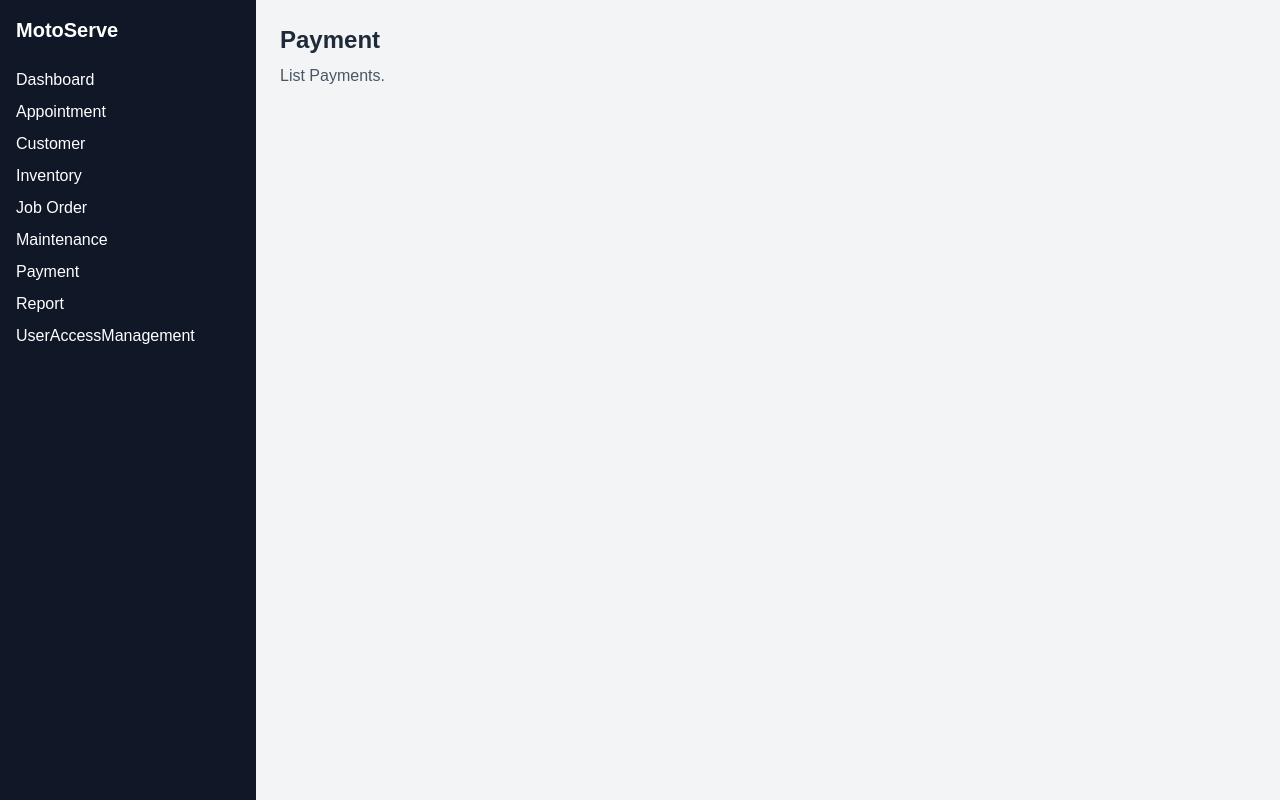
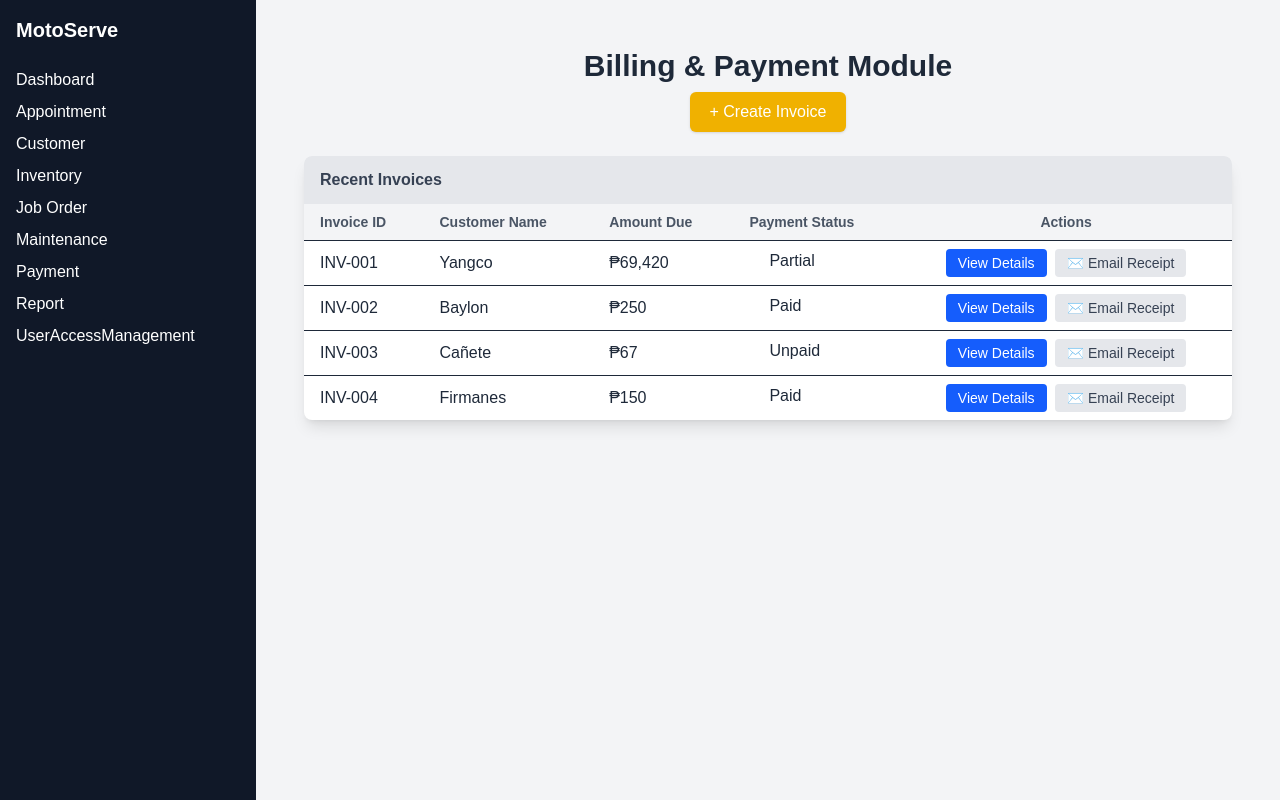
Before and after one commit to IvanYangco/MotoServe-frontend, a Next.js app: page /dashboard/Payment in a window 1280 px wide. Built offline with nearby package versions, Linux system fonts and the light colour scheme.

Commit message:
Initial commit

```diff
--- a/src/app/dashboard/Payment/page.tsx
+++ b/src/app/dashboard/Payment/page.tsx
@@ -1,8 +1,89 @@
-export default function AppointmentPage() {
+"use client";
+import { useState } from "react";
+
+interface Invoice {
+  id: string;
+  customer: string;
+  amount: number;
+  status: "Paid" | "Unpaid" | "Partial";
+}
+
+export default function PaymentPage() {
+  const [invoices, setInvoices] = useState<Invoice[]>([
+    { id: "INV-001", customer: "Yangco", amount: 69420, status: "Partial" },
+    { id: "INV-002", customer: "Baylon", amount: 250, status: "Paid" },
+    { id: "INV-003", customer: "Cañete", amount: 67, status: "Unpaid" },
+    { id: "INV-004", customer: "Firmanes", amount: 150, status: "Paid" },
+  ]);
+
+  const getStatusColor = (status: string) => {
+    switch (status) {
+      case "Paid":
+        return "text-green-500";
+      case "Unpaid":
+        return "text-red-500";
+      case "Partial":
+        return "text-yellow-500";
+      default:
+        return "text-gray-500";
+    }
+  };
+
   return (
-    <div>
-      <h1 className="text-gray-800 text-2xl font-bold">Payment</h1>
-      <p className="text-gray-600 mt-2">List Payments.</p>
+    <div className="p-6 space-y-6 text-gray-800">
+      <div className="text-center">
+        <h1 className="text-3xl font-bold mb-2">Billing & Payment Module</h1>
+        <button className="bg-yellow-500 hover:bg-yellow-600 text-white px-5 py-2 rounded-md shadow">
+          + Create Invoice
+        </button>
+      </div>
+
+      {/* Recent Invoices Section */}
+      <div className="bg-white shadow-lg rounded-lg overflow-hidden">
+        <div className="bg-gray-200 px-4 py-3 font-semibold text-gray-700">
+          Recent Invoices
+        </div>
+
+        <table className="min-w-full table-auto">
+          <thead className="bg-gray-100 text-left text-gray-600 text-sm">
+            <tr>
+              <th className="px-4 py-2">Invoice ID</th>
+              <th className="px-4 py-2">Customer Name</th>
+              <th className="px-4 py-2">Amount Due</th>
+              <th className="px-4 py-2">Payment Status</th>
+              <th className="px-4 py-2 text-center">Actions</th>
+            </tr>
+          </thead>
+          <tbody>
+            {invoices.map((invoice) => (
+              <tr
+                key={invoice.id}
+                className="border-t hover:bg-gray-50 transition"
+              >
+                <td className="px-4 py-2">{invoice.id}</td>
+                <td className="px-4 py-2">{invoice.customer}</td>
+                <td className="px-4 py-2">₱{invoice.amount.toLocaleString()}</td>
+                <td className="px-4 py-2 flex items-center gap-2">
+                  <span
+                    className={`w-3 h-3 rounded-full ${getStatusColor(
+                      invoice.status
+                    )}`}
+                  ></span>
+                  <span>{invoice.status}</span>
+                </td>
+                <td className="px-4 py-2 text-center space-x-2">
+                  <button className="bg-blue-600 hover:bg-blue-700 text-white px-3 py-1 text-sm rounded">
+                    View Details
+                  </button>
+                  <button className="bg-gray-200 hover:bg-gray-300 text-gray-700 px-3 py-1 text-sm rounded">
+                    ✉️ Email Receipt
+                  </button>
+                </td>
+              </tr>
+            ))}
+          </tbody>
+        </table>
+      </div>
     </div>
   );
 }
--- a/src/app/dashboard/Report/page.tsx
+++ b/src/app/dashboard/Report/page.tsx
@@ -1,8 +1,69 @@
-export default function AppointmentPage() {
+"use client";
+
+import { useState, useEffect } from "react";
+import {
+  LineChart, Line, XAxis, YAxis, CartesianGrid, Tooltip, Legend, ResponsiveContainer,
+  BarChart, Bar
+} from "recharts";
+
+export default function ReportAnalysisPage() {
+  const [incomeData, setIncomeData] = useState([
+    { month: "Sept", income: 0 },
+    { month: "Oct", income: 15000 },
+    { month: "Nov", income: 13000 },
+    { month: "Dec", income: 17000 },
+  ]);
+
+  const [inventoryData, setInventoryData] = useState([
+    { category: "Oil", stock: 120 },
+    { category: "Tires", stock: 80 },
+    { category: "Chains", stock: 45 },
+    { category: "Lights", stock: 65 },
+    { category: "Brakes", stock: 90 },
+  ]);
+
+  // Optional: Replace with real backend calls
+  useEffect(() => {
+    // Example fetch:
+    // fetch("http://localhost:5218/api/report/income")
+    //   .then(res => res.json())
+    //   .then(data => setIncomeData(data));
+  }, []);
+
   return (
-    <div>
-      <h1 className="text-gray-800 text-2xl font-bold">Report</h1>
-      <p className="text-gray-600 mt-2">Report Page.</p>
+    <div className="p-6 space-y-10">
+      <h1 className="text-3xl font-bold text-gray-800">Report Analysis</h1>
+      <p className="text-gray-600">Visual overview of business performance.</p>
+
+      {/* Line Chart - Income Report */}
+      <div className="bg-white shadow-md rounded-lg p-4">
+        <h2 className="text-lg font-semibold mb-4 text-gray-700">Income Report</h2>
+        <ResponsiveContainer width="100%" height={300}>
+          <LineChart data={incomeData}>
+            <CartesianGrid strokeDasharray="3 3" />
+            <XAxis dataKey="month" />
+            <YAxis />
+            <Tooltip />
+            <Legend />
+            <Line type="monotone" dataKey="income" stroke="#3B82F6" strokeWidth={2} />
+          </LineChart>
+        </ResponsiveContainer>
+      </div>
+
+      {/* Bar Chart - Inventory Report */}
+      <div className="bg-white shadow-md rounded-lg p-4">
+        <h2 className="text-lg font-semibold mb-4 text-gray-700">Inventory Report</h2>
+        <ResponsiveContainer width="100%" height={300}>
+          <BarChart data={inventoryData}>
+            <CartesianGrid strokeDasharray="3 3" />
+            <XAxis dataKey="category" />
+            <YAxis />
+            <Tooltip />
+            <Legend />
+            <Bar dataKey="stock" fill="#10B981" barSize={40} />
+          </BarChart>
+        </ResponsiveContainer>
+      </div>
     </div>
   );
 }
```
Also changed, not shown: package.json (+6 -5 lines), 1 other file (tests, documents, lock files or other folders).
